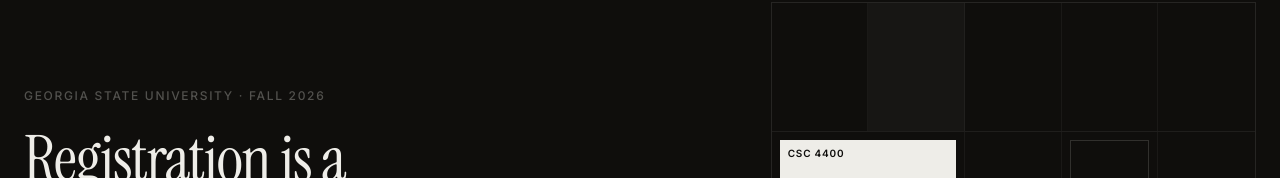
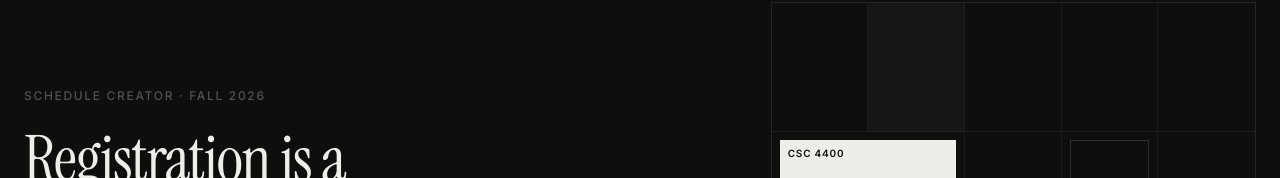
Before and after one commit to TeamirTesh/Coursely, a React (Vite) app in the folder frontend/: page / in a window 1280 px wide. Shown: the part 119-297 px from the top of the page. Built offline with nearby package versions, Linux system fonts and the light colour scheme.

Commit message:
Schedule Creator instead of 'Georgia State Univeristy'

```diff
--- a/frontend/src/pages/Landing.jsx
+++ b/frontend/src/pages/Landing.jsx
@@ -119,7 +119,7 @@ export default function Landing() {
           <div className="grid grid-cols-12 gap-12 items-center">
             <div className="col-span-12 lg:col-span-7">
               <p className="text-xs font-medium mb-6" style={{ textTransform: 'uppercase', letterSpacing: '0.14em', color: 'rgba(238,237,232,0.3)' }}>
-                Georgia State University · Fall 2026
+                Schedule Creator · Fall 2026
               </p>
               <h1 style={{ ...SERIF, fontSize: 'clamp(2.8rem, 5vw, 4.5rem)', lineHeight: 1.0, letterSpacing: '-0.02em', marginBottom: '1.5rem', color: '#eeede8' }}>
                 Registration is a<br />
```
